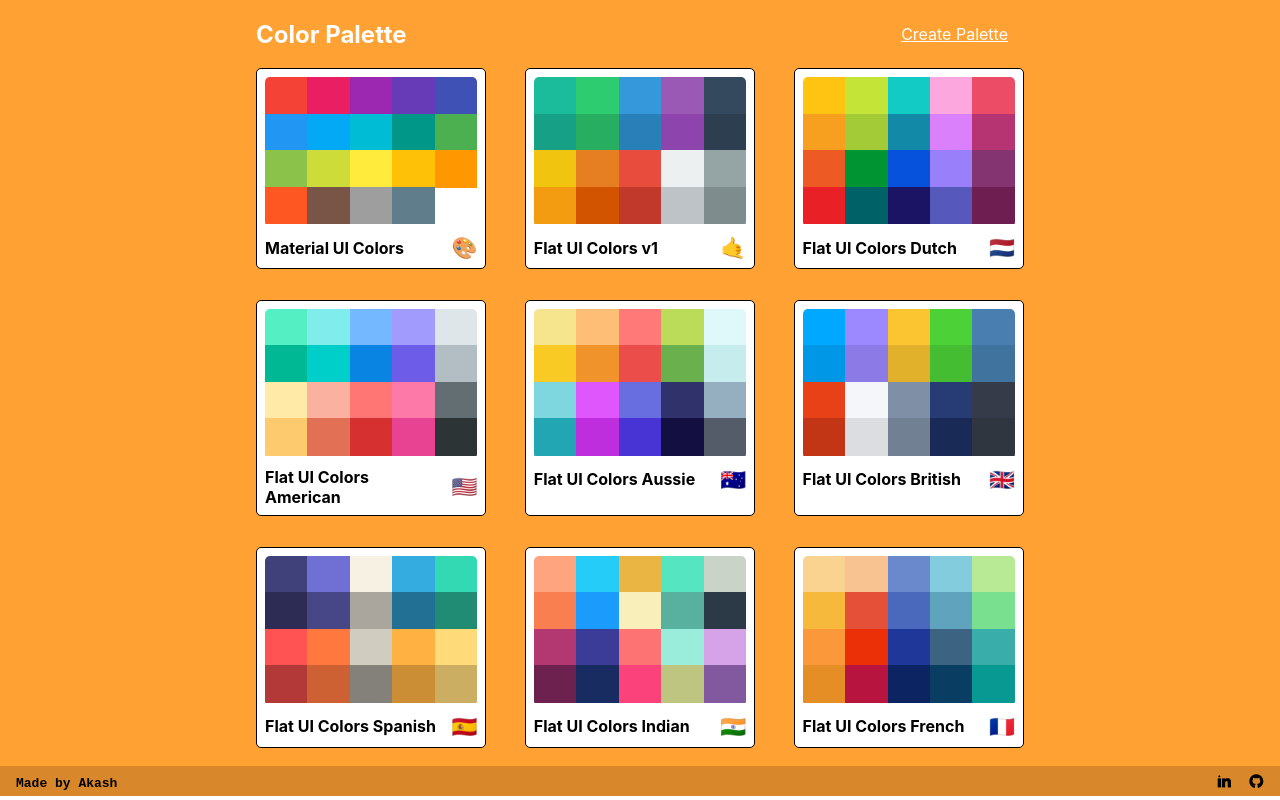
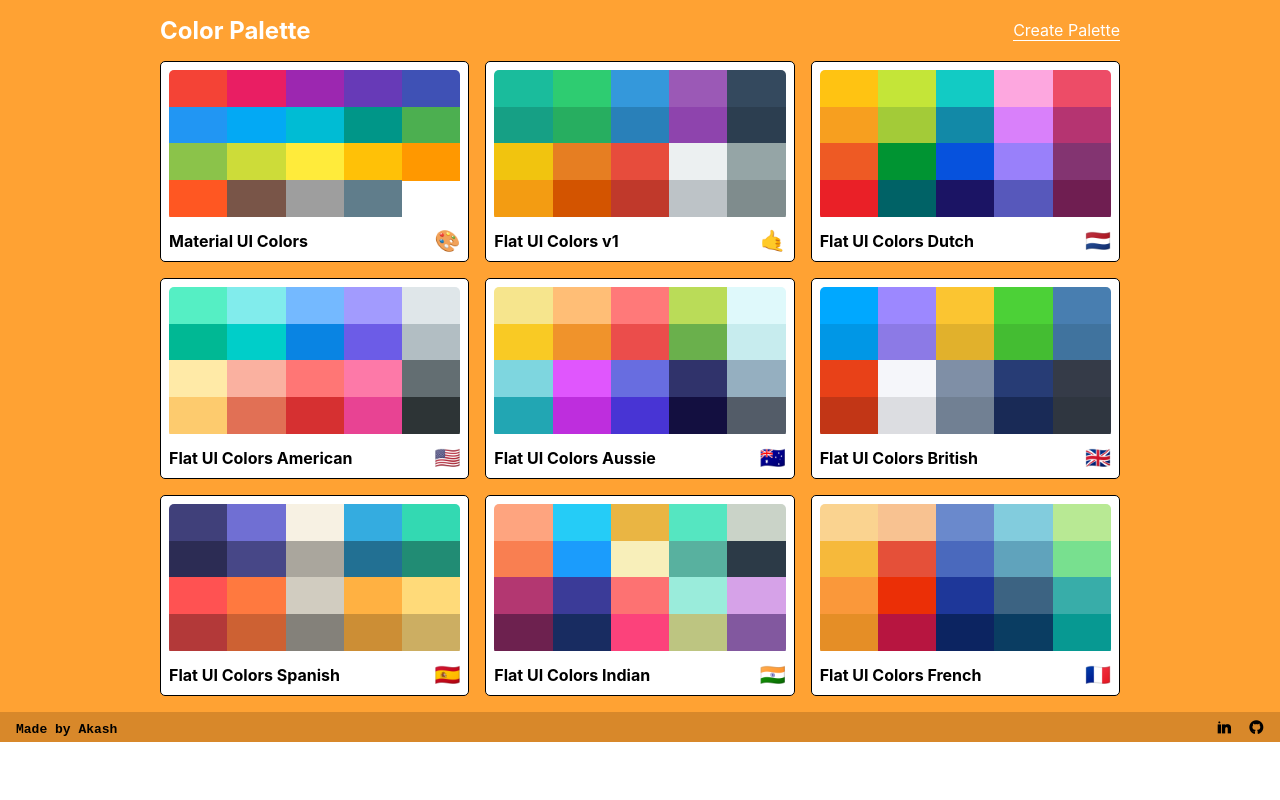
Before and after one commit to Akash-cloud001/color-palette, a React (Create React App) app: page / in a window 1280 px wide. Built offline with nearby package versions, Linux system fonts and the light colour scheme.

Commit message:
PaletteListFinalChangesDoneBeforeDeployment

```diff
--- a/src/App.css
+++ b/src/App.css
@@ -9,3 +9,6 @@
     border: none;
     font-size: smaller;
 }
+.App{
+    height: max-content;
+}
--- a/src/components/MiniPalette.js
+++ b/src/components/MiniPalette.js
@@ -13,7 +13,8 @@
     cursor: 'pointer',
     '&:hover svg':{
       opacity : 1
-    }
+    },
+    // width:'25%',
   },
   colors:{
     height: '150px',
--- a/src/components/PaletteList.js
+++ b/src/components/PaletteList.js
@@ -3,77 +3,6 @@
 import { Link, useNavigate } from 'react-router-dom';
 import MiniPalette from './MiniPalette';
 import '../styles/PaletteList.css';
-const styles = {
-    root:{
-        height: 'max-content',
-        display : 'flex',
-        flexDirection: 'column',
-        alignItems: 'center',
-        justifyContent: 'space-between',
-        gap: '2rem',
-        background:'#ffa233',
-    },
-    container:{
-        width : '60%',
-        display : 'flex',
-        alignItems: 'flex-start',
-        flexDirection: 'column',
-        flexWrap:'wrap',
-        height : 'max-content',
-        gap:'1rem',
-        padding: '1rem 0rem',
-    },
-    nav:{
-        display:'flex',
-        width : '100%',
-        justifyContent: 'space-between',
-        color:'white',
-        alignItems:'center',
-        "& a":{
-            color: 'white',
-            textDecoration: 'none',
-            padding: '0.5rem 1rem',
-            borderRadius: '8px',
-            textDecoration:'underline',
-            fontSize:'medium'
-        }
-    },
-    palettes:{
-        boxSizing:'border-box',
-        width : '100%',
-        display : 'grid',
-        gridTemplateColumns: 'repeat(3, 30%)',
-        gridGap: '5%',
-        height: 'max-content'
-    },
-
-    '@media (max-width: 991.98px)':{
-        container:{
-            width:'80%',
-        }
-    },
-
-    '@media (max-width: 767.98px)':{
-        container:{
-            width:'80%'
-        }
-    },
-    '@media (max-width: 575px)':{
-        nav:{
-            fontSize:'small',
-            "& a" : {
-                fontSize: 'small',
-                padding: '0.25rem 0.5rem'
-            }
-        },
-        palettes:{
-            width:'80%',
-            gridTemplateColumns: ' 1fr ',
-            gap: '2%',
-            marginInline : 'auto',
-        }
-    },
-}
 
 
 const PaletteList = (props) => {
@@ -84,13 +13,13 @@
     }
 
     return (
-        <div className={classes.root}>
-            <div className={classes.container}>
-                <nav className={classes.nav}>
+        <div className='palette-list-root'>
+            <div className='palette-list-container'>
+                <nav className='palette-list-nav'>
                     <h2>Color Palette</h2>
                     <Link to={'/palette/generate/new-palette'}>Create Palette</Link>
                 </nav>
-                <div className={classes.palettes}>
+                <div className='palette-list-palettes'  >
                     {palette.map((pal)=>(
                         <MiniPalette {...pal} handleClick = {()=>goToPalette(pal.id)} key={pal.id} deletePalette={deletePalette}/>
                         ))}
@@ -112,4 +41,4 @@
   )
 }
 
-export default withStyles(styles)(PaletteList);
+export default PaletteList;
--- a/src/styles/PaletteList.css
+++ b/src/styles/PaletteList.css
@@ -1,3 +1,39 @@
+.palette-list-root{
+    display: flex;
+    flex-direction: column;
+    width: 100%;
+    height: auto;
+    gap: 1rem;
+    background: #ffa233;
+}
+.palette-list-container{
+    display: flex;
+    flex-direction: column;
+    margin-inline: auto;
+    width: 75%;
+    gap: 1rem;
+}
+.palette-list-nav{
+    padding-top: 1rem;
+    display: flex;
+    align-items: center;
+    justify-content: space-between;
+}
+.palette-list-nav h2{
+    color: white;
+}
+.palette-list-nav a{
+    text-decoration: none;
+    color: white;
+    border-bottom: 1px solid white;
+}
+.palette-list-palettes{
+    margin-inline: auto;
+    display: grid;
+    grid-template-columns: repeat(3, 1fr);
+    gap: 1rem;
+    width: 100%;
+}
 .palette-footer{
     display: flex;
     flex-direction: row;
@@ -8,7 +44,6 @@
     padding: 0.3rem 1rem ;
     width: 100%;
     background: rgb(177 112 34 / 50%);
-    margin-top: 2rem;
 }
 
 .palette-footer a{
@@ -21,3 +56,28 @@
     display: flex;
     gap: 1rem;
 }
+
+@media ( max-width : 1199.98px){
+
+}
+@media ( max-width : 991.98px){
+    .palette-list-palettes{
+        grid-template-columns: repeat(2, 1fr);
+    }
+}
+@media ( max-width : 767.98px){
+    .palette-list-palettes{
+        grid-template-columns: repeat(2, 1fr);
+    }
+}
+@media ( max-width : 575px){
+    .palette-list-palettes{
+        grid-template-columns: repeat(1, 1fr);
+    }
+    .palette-list-nav h2{
+        font-size: large;
+    }
+    .palette-list-nav a{
+        font-size: small;
+    }
+}
```
